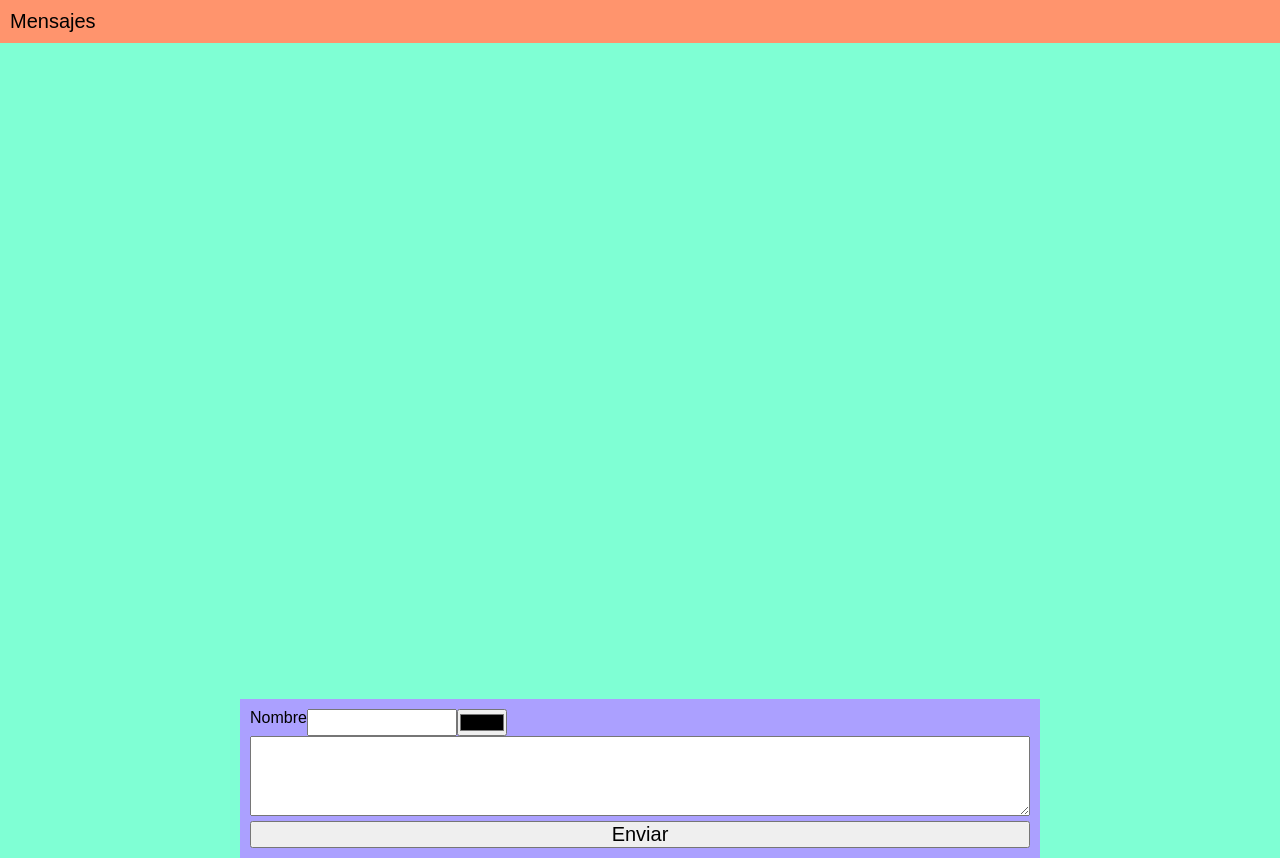
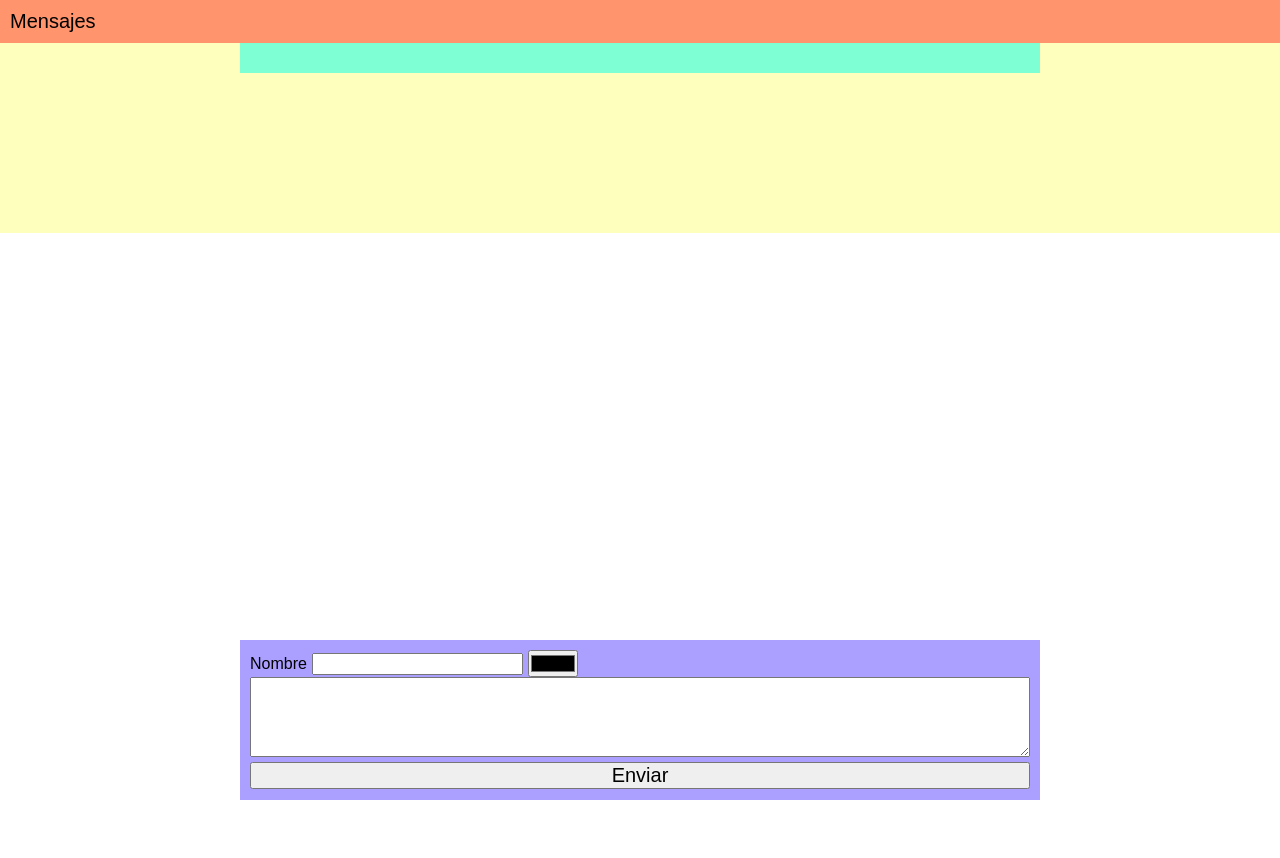
Before and after one commit to jaenfigueroa/Aplicacion-Chat-de-mensajes-en-tiempo-real, a website: page public/index.html in a window 1280 px wide. After the commit the page ends 800 px from the top, so only its background shows below. Drawn offline with Linux system fonts and the light colour scheme; no server answers.

Commit message:
escoger color

```diff
--- a/public/css/mobile.css
+++ b/public/css/mobile.css
@@ -24,10 +24,11 @@ header {
 
 /*/ ////////////////////////*/
 body {
-  background-color: aquamarine;
+  height: 100vh;
 }
 main {
   background-color: aquamarine;
+  background-color: rgb(255, 255, 189);
   font-size: 3rem;
   display: flex;
   flex-direction: column;
@@ -36,12 +37,10 @@ main {
 }
 .main__contenedor-total {
   background-color: aquamarine;
-  min-width: 320px;
+  /* min-width: 320px; */
   max-width: 800px;
   width: 100%;
-  height: 82vh;
   min-height: 100%;
-  position: relative;
 }
 /* ///////////////////////////////// */
 .main__seccion-mensajes {
@@ -82,7 +81,9 @@ main {
   font-weight: bold;
   color: blue;
 }
-
+.mensaje__nombre::first-letter {
+  text-transform: uppercase;
+}
 .mensaje__fecha {
   /* background-color: rgb(255, 174, 174); */
   color: rgb(131, 131, 131);
@@ -94,18 +95,21 @@ main {
 .main__seccion-editor {
   background-color: rgb(171, 160, 255);
   padding: 10px;
+  position: fixed;
+  bottom: 0;
+  width: 100%;
+  height: 160px;
+  max-width: 800px;
 }
 .main__seccion-editor div:nth-child(1) {
   display: flex;
+  align-items: center;
+  justify-content: flex-start;
+  gap: 5px;
 }
 .main__editor {
   display: flex;
   flex-direction: column;
-}
-.editor__nombre {
-  padding-bottom: 5px;
-  font-weight: bold;
-  width: 150px;
 }
 
 .main__editor button {
@@ -126,3 +130,7 @@ main {
   margin-top: 5px;
 }
 /*/////////////////////////*/
+footer {
+  height: 160px;
+  background-color: rgb(255, 255, 189);
+}
--- a/public/index.html
+++ b/public/index.html
@@ -23,16 +23,21 @@
 
         <section class="main__seccion-editor">
           <!-- <div class="editor__nombre" id="nombreUsuario">Anonimo</div> -->
-          <div>
-            <span>Nombre</span>
-            <input type="text" class="editor__nombre" id="inputNombre" />
-            <input type="color" id="inputColor" class="editor__color" />
-          </div>
           <form class="main__editor" id="formulario">
+            <div>
+              <span>Nombre</span>
+              <input
+                type="text"
+                class="editor__nombre"
+                id="inputNombre"
+                required />
+              <input type="color" class="editor__color" id="inputColor" />
+            </div>
             <!-- ---------- -->
             <textarea
               class="editor__input-mensaje"
-              id="inputMensaje"></textarea>
+              id="inputMensaje"
+              required></textarea>
             <!-- ---------- -->
             <button
               id="formularioBoton"
@@ -46,6 +51,6 @@
         <!-- ///////////////////////////////////////////////////// -->
       </section>
     </main>
-    <!-- <footer>Footer</footer> -->
+    <footer></footer>
   </body>
 </html>
--- a/public/main.js
+++ b/public/main.js
@@ -77,6 +77,7 @@ formulario.addEventListener('submit', (evento) => {
   let colorUsuario = inputColor.value
 
   //////////////////
+  inputMensaje.value = ''
   enviarMensajeNuevo(nombreUsuario, mensajeUsuario, colorUsuario)
 })
 
```
